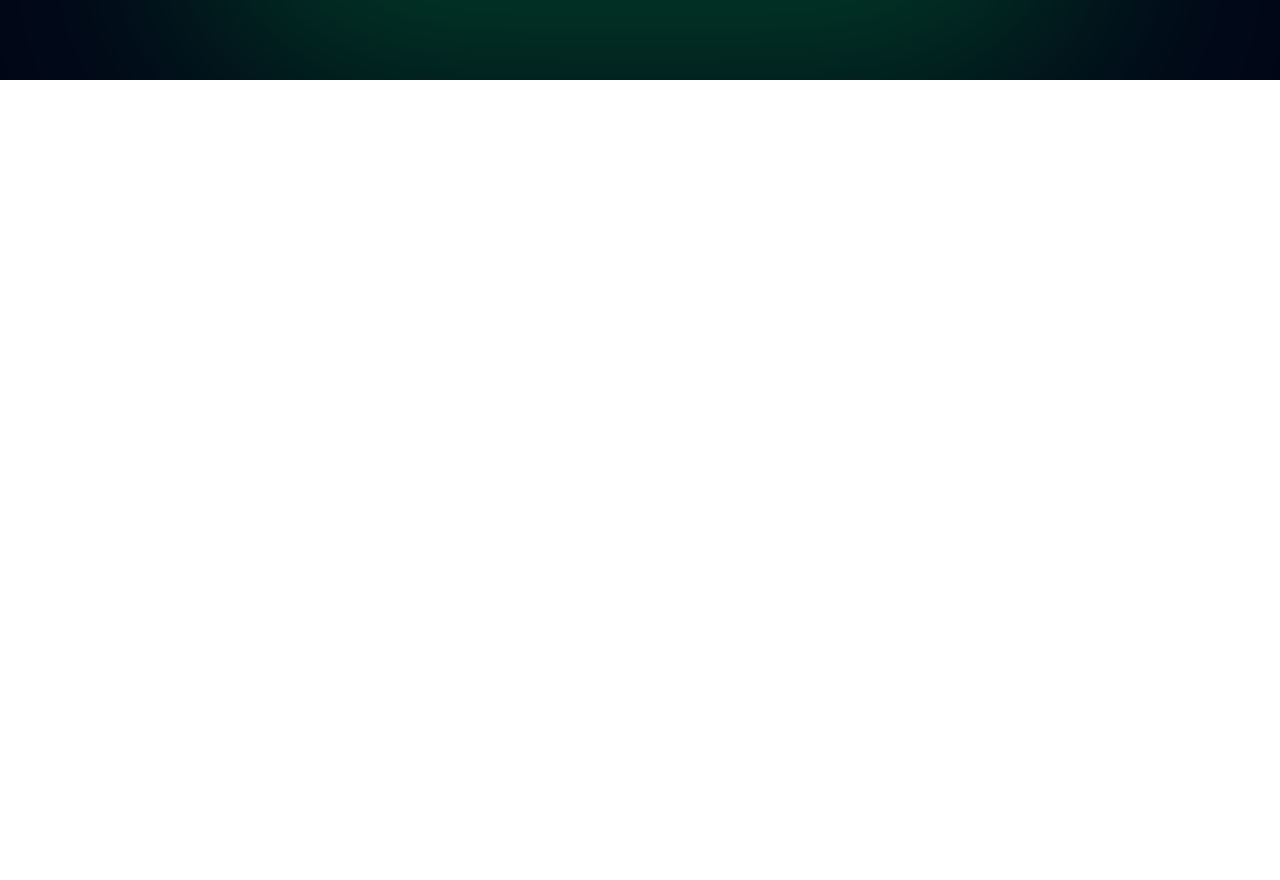
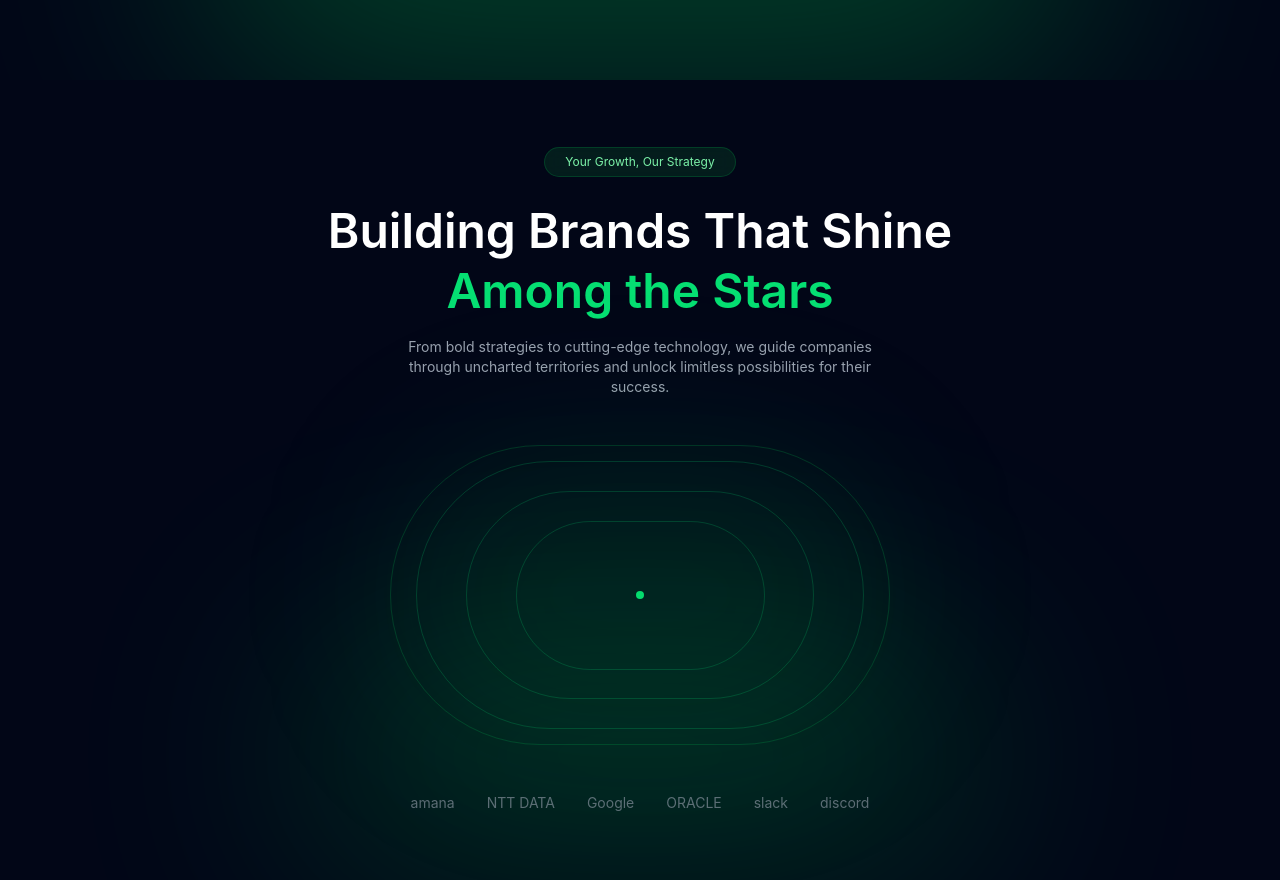
Before and after one commit to berwakellia/Eco-Energy, a React app in the folder Frontend/: page / in a window 1280 px wide. Shown: the part 720-1600 px from the top of the page. Before the commit the page ends 800 px from the top, so only its background shows below. Built offline with nearby package versions, Linux system fonts and the light colour scheme; the HTML template or start-up script is replaced by a standard one.

Commit message:
UI: implement building brand section with globe effect and logos

```diff
--- a/Frontend/src/App.jsx
+++ b/Frontend/src/App.jsx
@@ -1,8 +1,11 @@
 import HeroSection from "./components/HeroSection"
+import BuldingBrand from "./components/BuldingBrand";
 function App(){
-  return(
+  return(<>
 
     <HeroSection />
+    <BuldingBrand />
+    </>
   )
 }
 export default App;
--- /dev/null
+++ b/Frontend/src/components/BuldingBrand.jsx
@@ -0,0 +1,53 @@
+export default function BuldingBrand() {
+  return (
+    <div className="relative bg-[#020617] text-white overflow-hidden min-h-screen flex flex-col items-center justify-center px-6">
+
+      {/* Glow Background */}
+      <div className="absolute bottom-0 w-[700px] h-[250px] bg-green-500 opacity-20 blur-[120px] rounded-full"></div>
+
+      {/* Badge */}
+      <div className="mb-6 px-5 py-1.5 bg-green-900/30 text-green-300 rounded-full text-xs border border-green-500/20 backdrop-blur-sm">
+        Your Growth, Our Strategy
+      </div>
+
+      {/* Heading */}
+      <h1 className="text-3xl md:text-5xl font-semibold text-center leading-tight max-w-2xl">
+        Building Brands That Shine <br />
+        <span className="text-green-400">Among the Stars</span>
+      </h1>
+
+      {/* Description */}
+      <p className="mt-4 text-gray-400 text-center max-w-lg text-sm">
+        From bold strategies to cutting-edge technology, we guide companies
+        through uncharted territories and unlock limitless possibilities for
+        their success.
+      </p>
+
+      {/* Globe Effect */}
+      <div className="relative mt-12 w-[500px] h-[300px] rounded-full border border-green-500/20 flex items-center justify-center">
+
+        {/* Inner glow */}
+        <div className="absolute w-full h-full bg-green-500/10 blur-[80px] rounded-full"></div>
+
+        {/* Fake network lines (simple version) */}
+        <div className="absolute w-[90%] h-[90%] border border-green-400/20 rounded-full"></div>
+        <div className="absolute w-[70%] h-[70%] border border-green-400/20 rounded-full"></div>
+        <div className="absolute w-[50%] h-[50%] border border-green-400/20 rounded-full"></div>
+
+        {/* Center dot */}
+        <div className="w-2 h-2 bg-green-400 rounded-full"></div>
+      </div>
+
+      {/* Logos */}
+      <div className="mt-12 flex flex-wrap justify-center items-center gap-8 opacity-60 text-sm text-gray-400">
+        <span>amana</span>
+        <span>NTT DATA</span>
+        <span>Google</span>
+        <span>ORACLE</span>
+        <span>slack</span>
+        <span>discord</span>
+      </div>
+
+    </div>
+  );
+}
```
